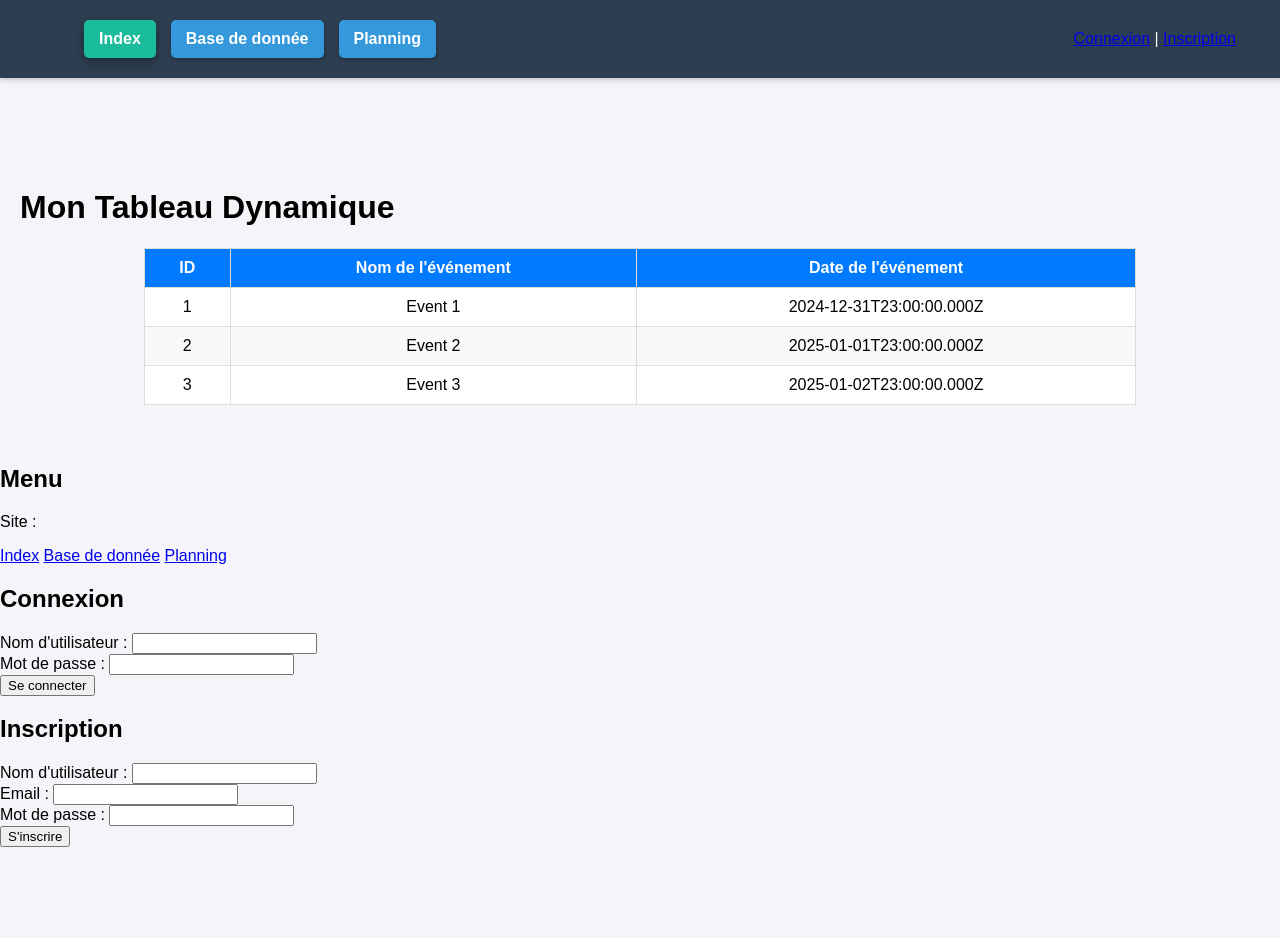
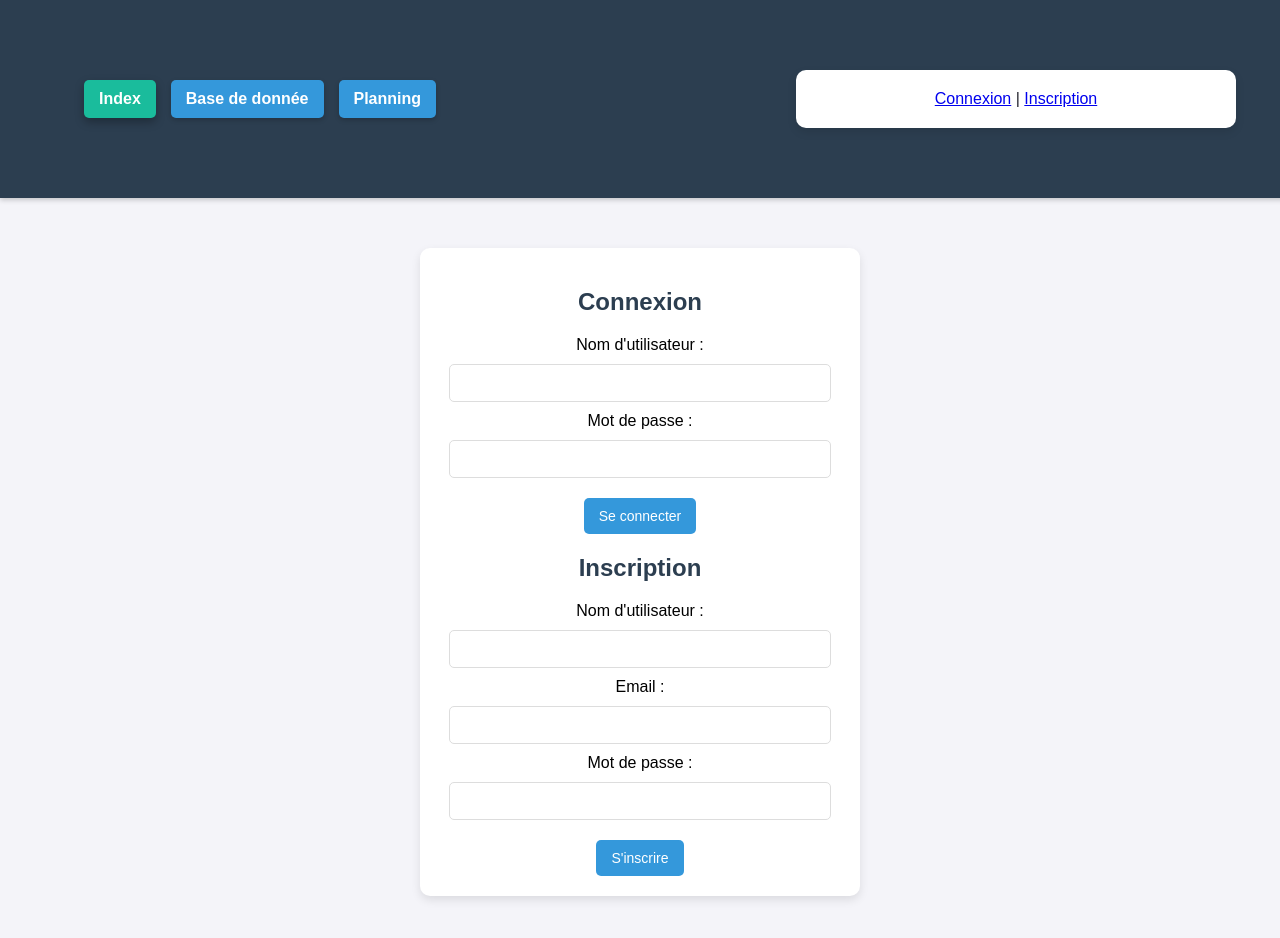
Before and after one commit to Swenzen/Siteplanning2025, a website: page Public/index.html in a window 1280 px wide. Shown: the top 938 px of the page. Before the commit the page ends 847 px from the top, so only its background shows below. Drawn offline with Linux system fonts and the light colour scheme; no server answers.

Commit message:
ok css fonctionnel

```diff
--- a/Public/header.js
+++ b/Public/header.js
@@ -29,7 +29,7 @@ document.addEventListener("DOMContentLoaded", () => {
 
     if (username) {
         // Si l'utilisateur est connecté
-        userInfo.textContent = `Connecté en tant que : ${username}`;
+        userInfo.textContent = `${username}`;
         logoutButton.style.display = "inline-block";
     } else if (window.location.pathname.includes("index.html")) {
         // Si l'utilisateur est sur la page d'index (afficher inscription/connexion)
--- a/Public/index.html
+++ b/Public/index.html
@@ -8,38 +8,14 @@
     <script src="header.js" defer></script> <!-- Charger le header.js -->
 </head>
 <body>
-    <div id="content">
-        <h1>Mon Tableau Dynamique</h1>
-        <table id="dynamicTable">
-            <thead>
-                <tr>
-                    <th>ID</th>
-                    <th>Nom de l'événement</th>
-                    <th>Date de l'événement</th>
-                </tr>
-            </thead>
-            <tbody>
-                <!-- Les lignes seront ajoutées ici dynamiquement -->
-            </tbody>
-        </table>
-    </div>
-    <div id="menu">
-        <h2>Menu</h2>
-        <p id="site-display">Site : </p> <!-- Le nom du site sera affiché ici -->
-        <a href="index.html">Index</a>
-        <a href="base-de-donnee.html">Base de donnée</a>
-        <a href="planning.html">Planning</a>
-    </div>
     <div id="tooltip"></div>
     <div id="auth-section">
         <h2>Connexion</h2>
         <form id="loginForm">
             <label for="loginUsername">Nom d'utilisateur :</label>
             <input type="text" id="loginUsername" name="username" required>
-            <br>
             <label for="loginPassword">Mot de passe :</label>
             <input type="password" id="loginPassword" name="password" required>
-            <br>
             <button type="submit">Se connecter</button>
         </form>
 
@@ -47,20 +23,15 @@
         <form id="registerForm">
             <label for="registerUsername">Nom d'utilisateur :</label>
             <input type="text" id="registerUsername" name="username" required>
-            <br>
             <label for="registerEmail">Email :</label>
             <input type="email" id="registerEmail" name="email" required>
-            <br>
             <label for="registerPassword">Mot de passe :</label>
             <input type="password" id="registerPassword" name="password" required>
-            <br>
             <button type="submit">S'inscrire</button>
         </form>
     </div>
-    <div id="user-info" style="display: none;">
-        <p>Bienvenue, <span id="username-display"></span>!</p>
-        <button id="logoutButton">Se déconnecter</button>
-    </div>
+
+
     <script src="js/auth.js"></script>
     <script>
         // Sélectionner le tableau et le conteneur du tooltip
--- a/Public/js/auth.js
+++ b/Public/js/auth.js
@@ -27,3 +27,29 @@ async function login(username, password) {
         return false;
     }
 }
+
+document.getElementById("loginForm").addEventListener("submit", async (event) => {
+    event.preventDefault(); // Empêche le rechargement par défaut du formulaire
+
+    const username = document.getElementById("loginUsername").value;
+    const password = document.getElementById("loginPassword").value;
+
+    try {
+        // Simuler une requête d'authentification (remplace par ton API réelle)
+        const response = await fakeLogin(username, password);
+
+        if (response.success) {
+            // Stocker les informations de l'utilisateur dans le localStorage
+            localStorage.setItem("username", username);
+            localStorage.setItem("token", response.token);
+
+            // Rafraîchir la page après connexion réussie
+            window.location.reload();
+        } else {
+            alert("Nom d'utilisateur ou mot de passe incorrect.");
+        }
+    } catch (error) {
+        console.error("Erreur lors de la connexion :", error);
+        alert("Une erreur est survenue. Veuillez réessayer.");
+    }
+});
--- a/Public/style.css
+++ b/Public/style.css
@@ -88,12 +88,14 @@ header nav ul li a.active {
     box-shadow: 0 4px 10px rgba(0, 0, 0, 0.3); /* Ombre plus marquée */
 }
 
-/* Section utilisateur (à droite) */
+/* Section utilisateur (en ligne, en haut à droite) */
 header #user-section {
-    display: flex;
-    flex-direction: column; /* Affiche les éléments en colonne */
-    align-items: flex-end; /* Aligne les éléments à droite */
+    display: flex; /* Affiche les éléments en ligne */
+    flex-direction: row; /* Aligne les éléments horizontalement */
+    align-items: center; /* Aligne verticalement les éléments */
+    justify-content: flex-end; /* Place les éléments à droite */
     gap: 10px; /* Espacement entre le texte et le bouton */
+    color: #22222c; /* Texte gris clair pour être visible sur le fond sombre */
 }
 
 /* Style pour le bouton "Se déconnecter" */
@@ -102,7 +104,7 @@ header #user-section #logoutButton {
     color: white; /* Texte blanc */
     border: none; /* Supprime la bordure */
     padding: 8px 15px; /* Espacement interne */
-    border-radius: 20px; /* Arrondit complètement les coins */
+    border-radius: 20px; /* Coins arrondis */
     cursor: pointer; /* Change le curseur en pointeur */
     font-size: 14px; /* Taille du texte */
     transition: background-color 0.3s; /* Transition pour le survol */
@@ -298,3 +300,90 @@ tr:nth-child(even) {
     text-decoration: none;
     cursor: pointer;
 }
+
+
+/* ========================= */
+/* SECTION AUTHENTIFICATION  */
+/* ========================= */
+
+/* Conteneur principal pour la section d'authentification */
+#auth-section {
+    width: 400px; /* Largeur fixe pour un design cohérent */
+    margin: 50px auto; /* Centre horizontalement et ajoute un espacement vertical */
+    background-color: #ffffff; /* Fond blanc */
+    border-radius: 10px; /* Coins arrondis */
+    box-shadow: 0 4px 10px rgba(0, 0, 0, 0.1); /* Légère ombre */
+    padding: 20px; /* Espacement interne */
+    text-align: center; /* Centre le texte */
+}
+
+/* Titres des formulaires */
+#auth-section h2 {
+    color: #2c3e50; /* Couleur sombre pour les titres */
+    margin-bottom: 20px; /* Espacement sous le titre */
+}
+
+/* Champs de formulaire */
+#auth-section input[type="text"],
+#auth-section input[type="password"],
+#auth-section input[type="email"] {
+    width: 90%; /* Champs presque aussi larges que le conteneur */
+    padding: 10px; /* Espacement interne */
+    margin: 10px 0; /* Espacement vertical entre les champs */
+    border: 1px solid #ddd; /* Bordure légère */
+    border-radius: 5px; /* Coins arrondis */
+    font-size: 14px; /* Taille du texte */
+}
+
+/* Boutons des formulaires */
+#auth-section button {
+    background-color: #3498db; /* Couleur bleue */
+    color: white; /* Texte blanc */
+    border: none; /* Supprime la bordure */
+    padding: 10px 15px; /* Espacement interne */
+    border-radius: 5px; /* Coins arrondis */
+    cursor: pointer; /* Change le curseur en pointeur */
+    font-size: 14px; /* Taille du texte */
+    transition: background-color 0.3s; /* Transition pour le survol */
+    margin-top: 10px; /* Espacement au-dessus des boutons */
+}
+
+/* Effet au survol des boutons */
+#auth-section button:hover {
+    background-color: #2980b9; /* Couleur bleue plus sombre au survol */
+}
+
+/* Section utilisateur (après connexion) */
+#user-info {
+    width: 400px; /* Largeur fixe pour correspondre à la section d'authentification */
+    margin: 50px auto; /* Centre horizontalement et ajoute un espacement vertical */
+    background-color: #ffffff; /* Fond blanc */
+    border-radius: 10px; /* Coins arrondis */
+    box-shadow: 0 4px 10px rgba(0, 0, 0, 0.1); /* Légère ombre */
+    padding: 20px; /* Espacement interne */
+    text-align: center; /* Centre le texte */
+}
+
+/* Texte de bienvenue */
+#user-info p {
+    color: #2c3e50; /* Couleur sombre */
+    font-size: 16px; /* Taille du texte */
+    margin-bottom: 20px; /* Espacement sous le texte */
+}
+
+/* Bouton "Se déconnecter" */
+#user-info button {
+    background-color: #e74c3c; /* Couleur rouge */
+    color: white; /* Texte blanc */
+    border: none; /* Supprime la bordure */
+    padding: 10px 15px; /* Espacement interne */
+    border-radius: 20px; /* Coins arrondis */
+    cursor: pointer; /* Change le curseur en pointeur */
+    font-size: 14px; /* Taille du texte */
+    transition: background-color 0.3s; /* Transition pour le survol */
+}
+
+/* Effet au survol du bouton "Se déconnecter" */
+#user-info button:hover {
+    background-color: #c0392b; /* Rouge plus sombre au survol */
+}
```
